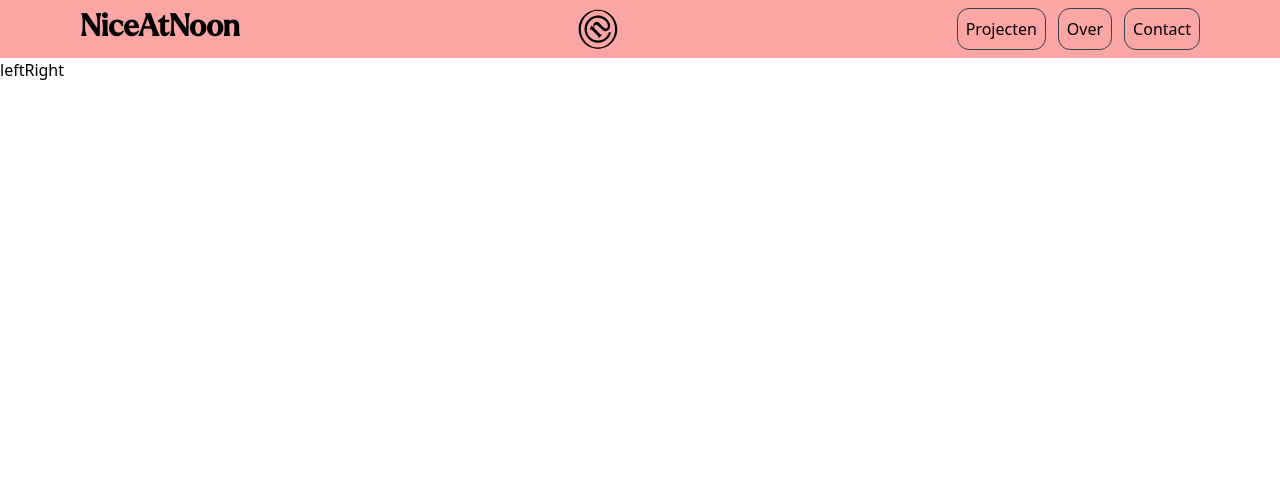
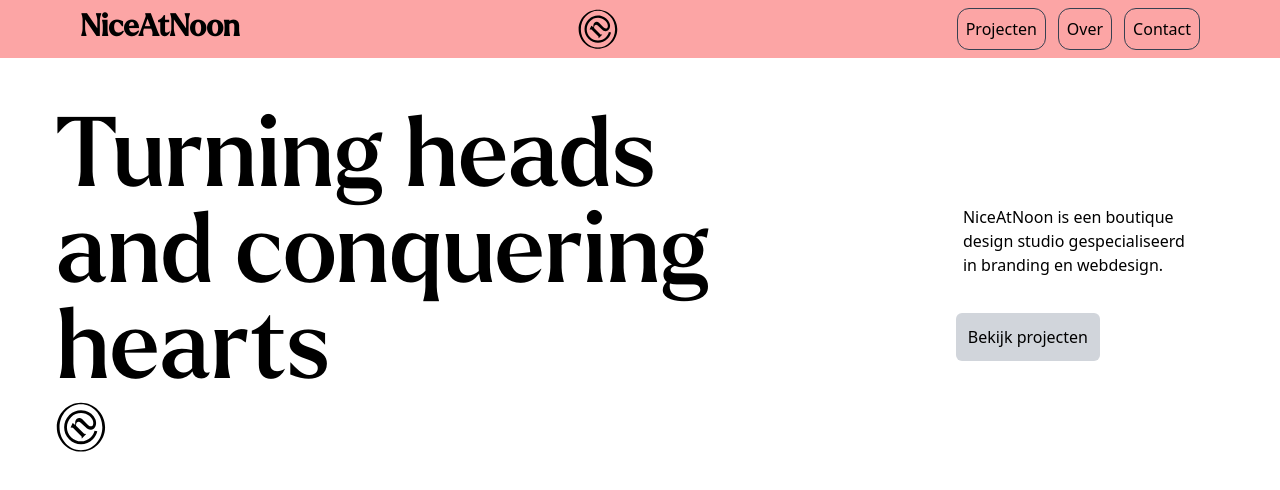
Before and after one commit to mohib051/niceAtNoon, a React (Vite) app in the folder niceAtNoon/: page / in a window 1280 px wide. Shown: the top 490 px of the page. Built offline with nearby package versions, Linux system fonts and the light colour scheme.

Commit message:
made section1 of the page

```diff
--- a/niceAtNoon/src/components/section1/Section1.jsx
+++ b/niceAtNoon/src/components/section1/Section1.jsx
@@ -2,8 +2,8 @@ import Left from "./left/Left"
 import Right from "./right/Right"
 const Section1 = () => {
   return (
-    <div className="flex">
-      <Left/>
+    <div className="flex h-full w-full p-10">
+      <Left />
       <Right/>
     </div>
   )
--- a/niceAtNoon/src/components/section1/left/Left.jsx
+++ b/niceAtNoon/src/components/section1/left/Left.jsx
@@ -1,8 +1,11 @@
-
-
+import logo from "../../../assets/logo.svg"
 const Left = () => {
   return (
-    <div>left</div>
+    <div className="  w-[67%] p-4 flex ">
+        <h1 className=" font-custom text-8xl w-[100%] h-[80%] " >Turning heads and conquering hearts
+        <img className=" w-[50px] h-[50px]" src={logo} alt="" />
+        </h1>
+    </div>
   )
 }
 
--- a/niceAtNoon/src/components/section1/right/Right.jsx
+++ b/niceAtNoon/src/components/section1/right/Right.jsx
@@ -2,7 +2,12 @@
 
 const Right = () => {
   return (
-    <div>Right </div>
+    <div className="  w-3/6 flex  flex-col items-end justify-center gap-9 pr-10">
+      <p className=" w-[50%] font-regular">NiceAtNoon is een boutique design studio gespecialiseerd in branding en webdesign.</p>
+      <div id="div" className="pr-[100px] ">
+      <button className=" bg-gray-300 p-3 rounded-md" >Bekijk projecten </button>
+      </div>
+    </div>
   )
 }
 
```
